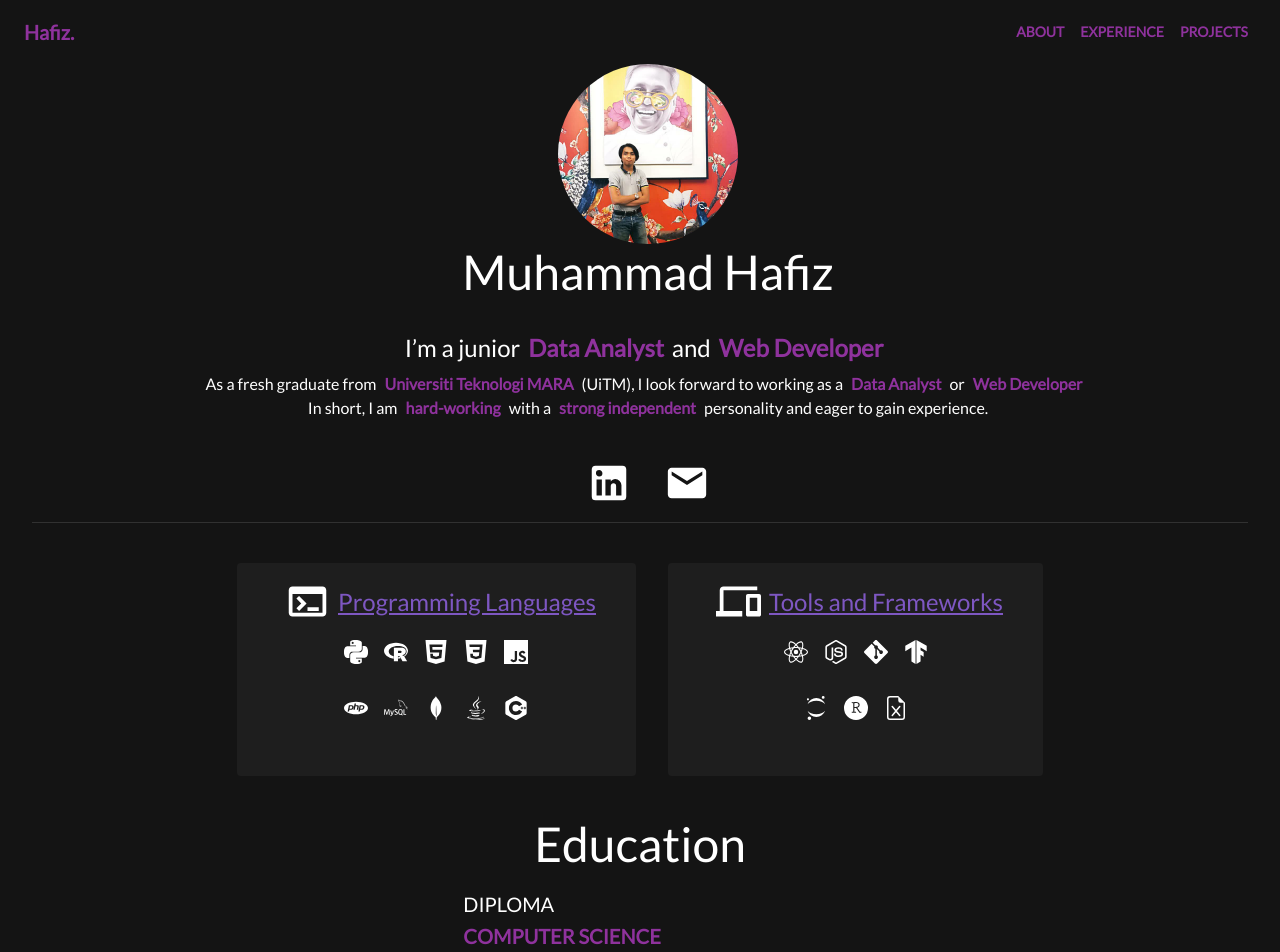
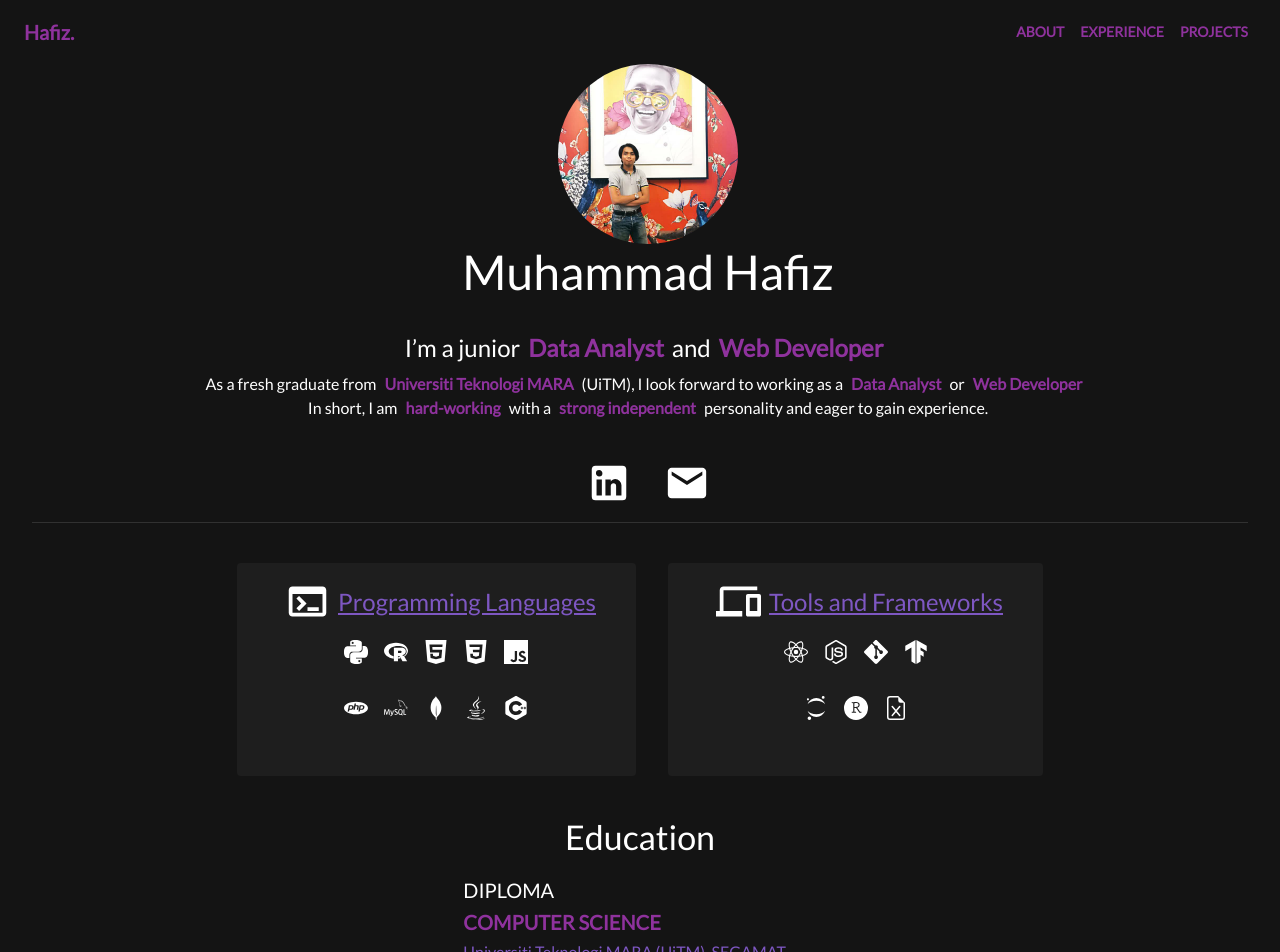
Before and after one commit to hafizn24/portfolio, a React (Create React App) app: page / in a window 1280 px wide. Shown: the top 952 px of the page. Built offline with nearby package versions, Linux system fonts and the light colour scheme.

Commit message:
Education header size

```diff
--- a/src/components/Edu.js
+++ b/src/components/Edu.js
@@ -15,7 +15,7 @@ function Edu() {
                 justifyContent="center"
                 alignItems="center"
             >
-                <Typography variant="h3">Education</Typography>
+                <Typography variant="h4">Education</Typography>
             </Grid>
             <Grid
                 container
```
